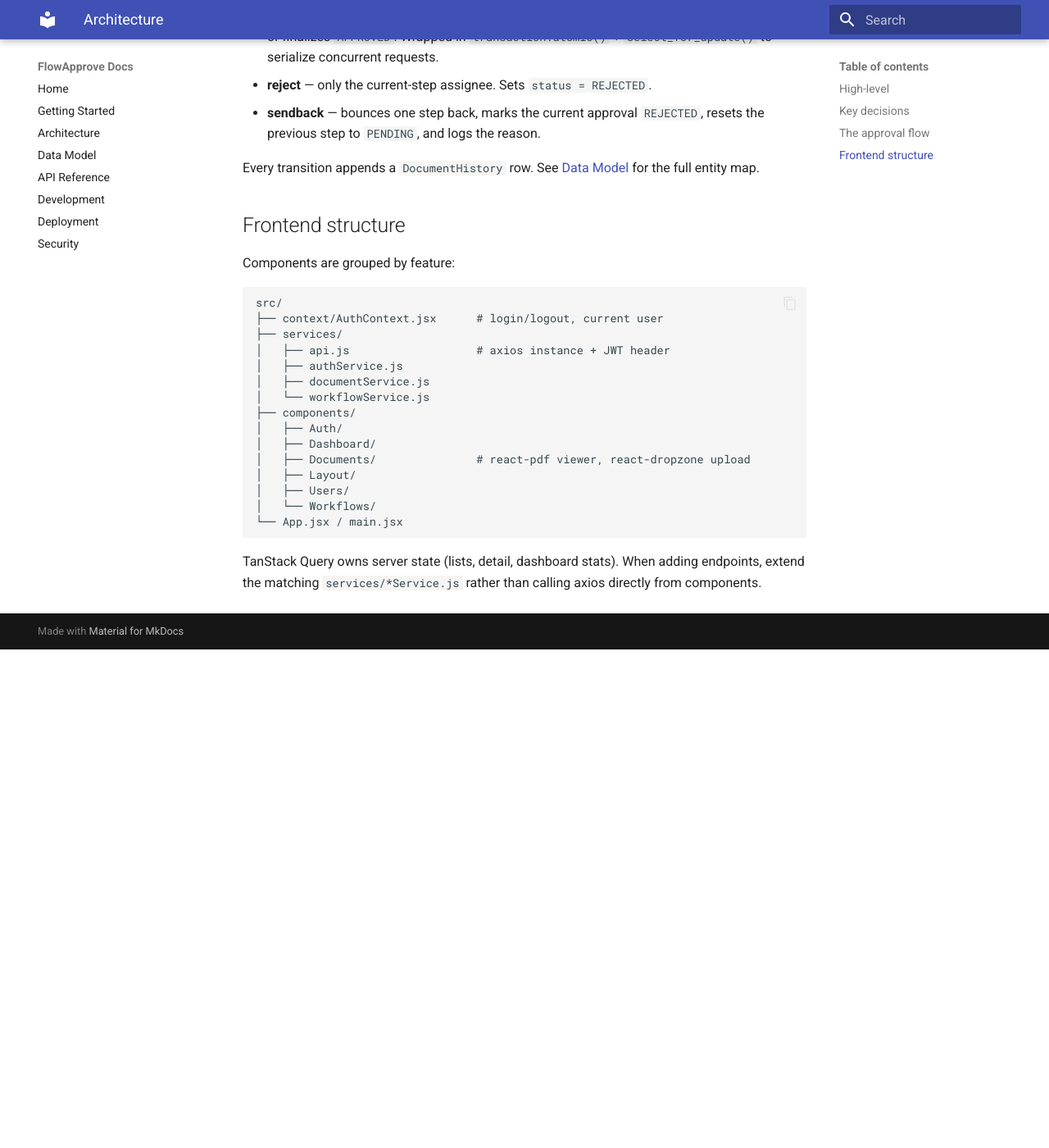
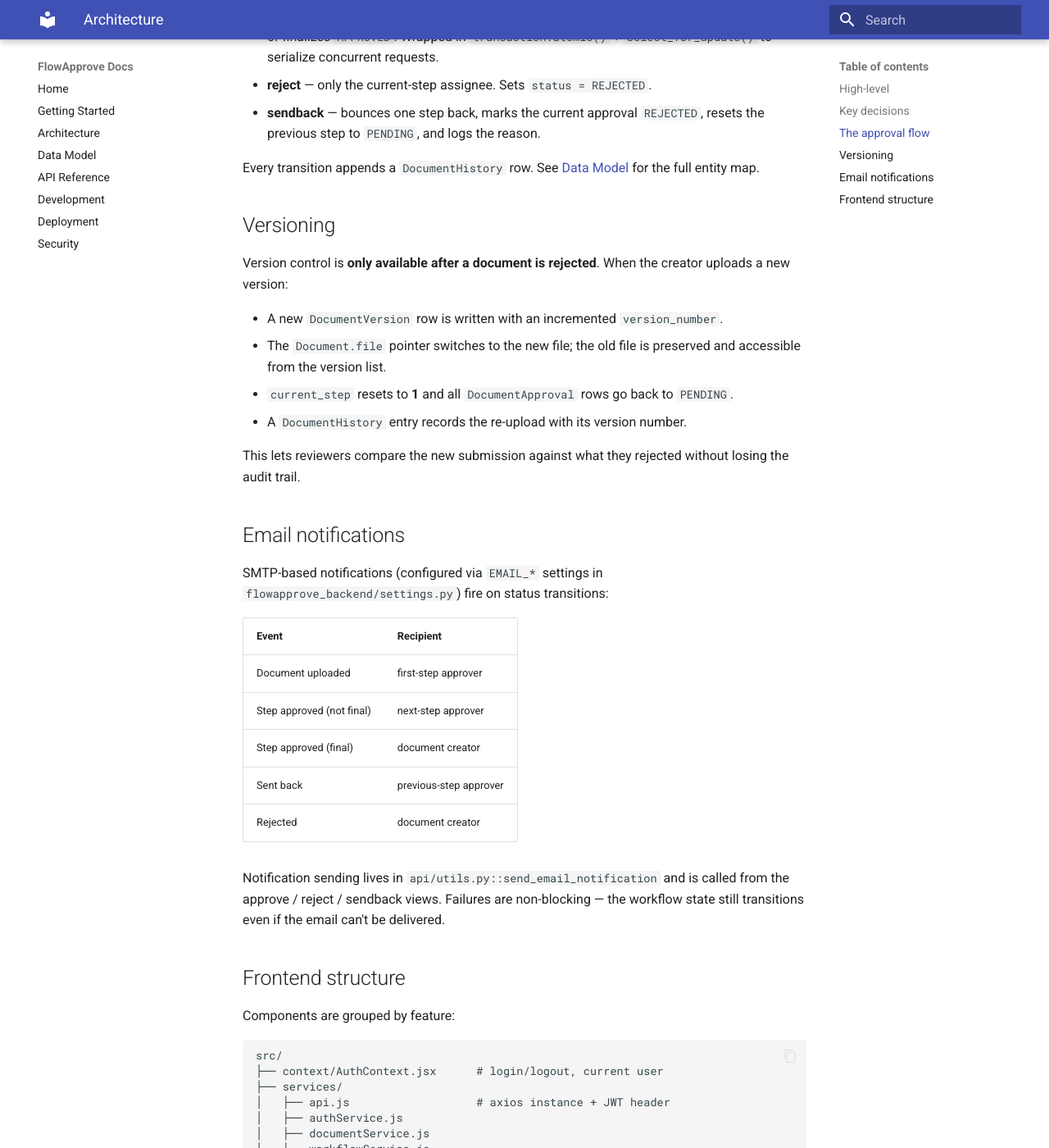
Before and after one commit to ThkSanidhya/flowapprove-docs, an MkDocs documentation site: the page built from docs/architecture.md, in a window 1280 px wide and 1400 px high, scrolled down 1336 px. Shown: the whole window at 82% size. Built offline with MkDocs 1.6.1 and Material for MkDocs 9.7.7, drawn with Linux system fonts in a browser that asks for light colours; before the commit the page ends 2128 px from its top, so only the background shows below that.

Commit message:
docs: expand product overview, add versioning and email notifications
- Rewrite README landing with product summary, key concepts, and
  typical flow narrative.
- Add Versioning section (re-upload only after rejection, history
  preserved) and Email notifications section to architecture.md.
- Add CLAUDE.md with repo conventions and content ownership map.

```diff
--- a/docs/architecture.md
+++ b/docs/architecture.md
@@ -52,6 +52,31 @@ PENDING  ──▶  step 1 PENDING  ──▶  step 2 PENDING  ──▶  step 3
 
 Every transition appends a `DocumentHistory` row. See [Data Model](data-model.md) for the full entity map.
 
+## Versioning
+
+Version control is **only available after a document is rejected**. When the creator uploads a new version:
+
+- A new `DocumentVersion` row is written with an incremented `version_number`.
+- The `Document.file` pointer switches to the new file; the old file is preserved and accessible from the version list.
+- `current_step` resets to **1** and all `DocumentApproval` rows go back to `PENDING`.
+- A `DocumentHistory` entry records the re-upload with its version number.
+
+This lets reviewers compare the new submission against what they rejected without losing the audit trail.
+
+## Email notifications
+
+SMTP-based notifications (configured via `EMAIL_*` settings in `flowapprove_backend/settings.py`) fire on status transitions:
+
+| Event | Recipient |
+|---|---|
+| Document uploaded | first-step approver |
+| Step approved (not final) | next-step approver |
+| Step approved (final) | document creator |
+| Sent back | previous-step approver |
+| Rejected | document creator |
+
+Notification sending lives in `api/utils.py::send_email_notification` and is called from the approve / reject / sendback views. Failures are non-blocking — the workflow state still transitions even if the email can't be delivered.
+
 ## Frontend structure
 
 Components are grouped by feature:
```
Also changed, not shown: CLAUDE.md (added, +55 -0 lines), README.md (+48 -8 lines).
